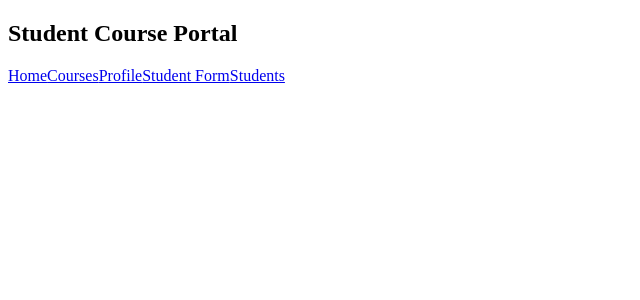
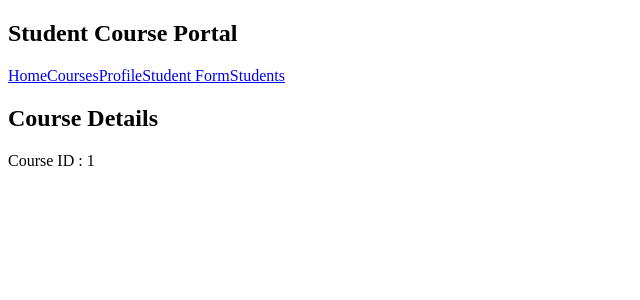
Before and after one commit to Korags05/Cognizant-DN5-DeepSkilling, an Angular app in the folder Angular/student-course-portal/: page /courses/1 in a window 1280 px wide. Before the commit this address led to /. Shown: the top 300 px of the page, without its empty margins (0-640 px from the left). Built offline with nearby package versions, Linux system fonts and the light colour scheme.

Commit message:
hands-on 7

```diff
--- a/Angular/student-course-portal/src/app/app.routes.ts
+++ b/Angular/student-course-portal/src/app/app.routes.ts
@@ -1,7 +1,7 @@
 import { Routes } from '@angular/router';
 import { Home } from './pages/home/home';
 import { CourseList } from './pages/course-list/course-list';
-
+import { CourseDetails } from './pages/course-details/course-details';
 import { StudentForm } from './pages/student-form/student-form';
 import {StudentList} from "./pages/student-list/student-list";
 
@@ -9,5 +9,6 @@ export const routes: Routes = [
   { path: '', component: Home },
   { path: 'courses', component: CourseList },
   { path: 'student-form', component: StudentForm },
-  { path:'students', component:StudentList }
+  { path: 'students', component: StudentList },
+  {path: 'courses/:id', component: CourseDetails}
 ];
--- a/Angular/student-course-portal/src/app/components/course-card/course-card.html
+++ b/Angular/student-course-portal/src/app/components/course-card/course-card.html
@@ -1,4 +1,6 @@
-<h3>{{course.name}}</h3>
+<a [routerLink]="['/courses', course.id]">
+  {{course.name}}
+</a>
 
 <p>Code : {{course.code}}</p>
 
--- a/Angular/student-course-portal/src/app/components/course-card/course-card.ts
+++ b/Angular/student-course-portal/src/app/components/course-card/course-card.ts
@@ -2,9 +2,11 @@ import { Component, Input, Output, EventEmitter, OnChanges, SimpleChanges } from
 import { CommonModule } from '@angular/common';
 import { Highlight } from '../../directives/highlight';
 import { CreditLabelPipe } from '../../pipes/credit-label-pipe';
+import { RouterLink } from '@angular/router';
+
 @Component({
   selector: 'app-course-card',
-  imports: [CommonModule, Highlight, CreditLabelPipe],
+  imports: [CommonModule, Highlight, CreditLabelPipe, RouterLink],
   templateUrl: './course-card.html',
   styleUrl: './course-card.css',
 })
--- /dev/null
+++ b/Angular/student-course-portal/src/app/pages/course-details/course-details.html
@@ -0,0 +1,9 @@
+<h2>Course Details</h2>
+
+<p>
+
+  Course ID :
+
+  {{courseId}}
+
+</p>
--- /dev/null
+++ b/Angular/student-course-portal/src/app/pages/course-details/course-details.ts
@@ -0,0 +1,20 @@
+import { Component, inject } from '@angular/core';
+import { ActivatedRoute } from '@angular/router';
+
+@Component({
+  selector: 'app-course-details',
+  imports: [],
+  templateUrl: './course-details.html',
+  styleUrl: './course-details.css',
+})
+export class CourseDetails {
+  private route = inject(ActivatedRoute);
+
+  courseId = '';
+
+  ngOnInit() {
+    this.courseId = this.route.snapshot.paramMap.get('id')!;
+
+    console.log(this.courseId);
+  }
+}
```
Also changed, not shown: Angular/student-course-portal/src/app/pages/course-details/course-details.css (added), 1 other file (tests, documents, lock files or other folders).
